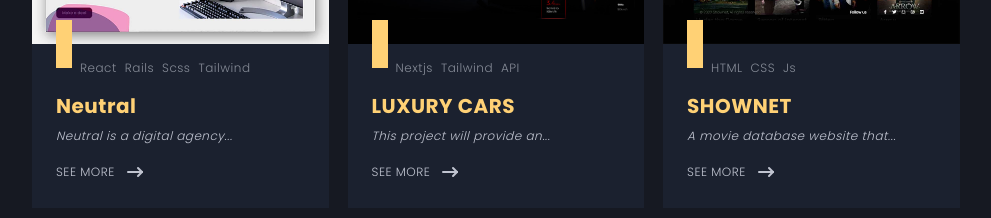
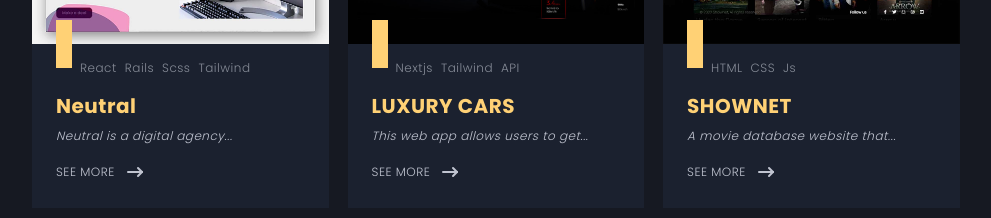
Before and after one commit to joel-kalema/me_with-nextjs, a Next.js app: page / in a window 1280 px wide. Shown: the part 2780-2998 px from the top of the page, without its empty margins (144-1135 px from the left). Built offline with nearby package versions, Linux system fonts and the light colour scheme.

Commit message:
updated luxury details

```diff
--- a/components/data/portfolio.js
+++ b/components/data/portfolio.js
@@ -13,8 +13,8 @@ export const projects = [
         id: 2,
         image: '/images/cars.jpg',
         title: 'LUXURY CARS',
-        details: 'This project will provide an opportunity to develop skills in web development, database design, and user experience design.',
-        fewDetail :'This project will provide an...',
+        details: 'This web app allows users to get a list of cars, car details, and helps people who are passionate about all things high-end and the goal is to provide the latest news, compare cars side by side, and information on the most luxurious vehicles on the market.',
+        fewDetail :'This web app allows users to get...',
         technologies: ['Nextjs', 'Tailwind', 'API'],
         live: 'https://luxury-cars-mu.vercel.app/',
         source: 'https://github.com/joel-kalema/luxury-cars',
```
